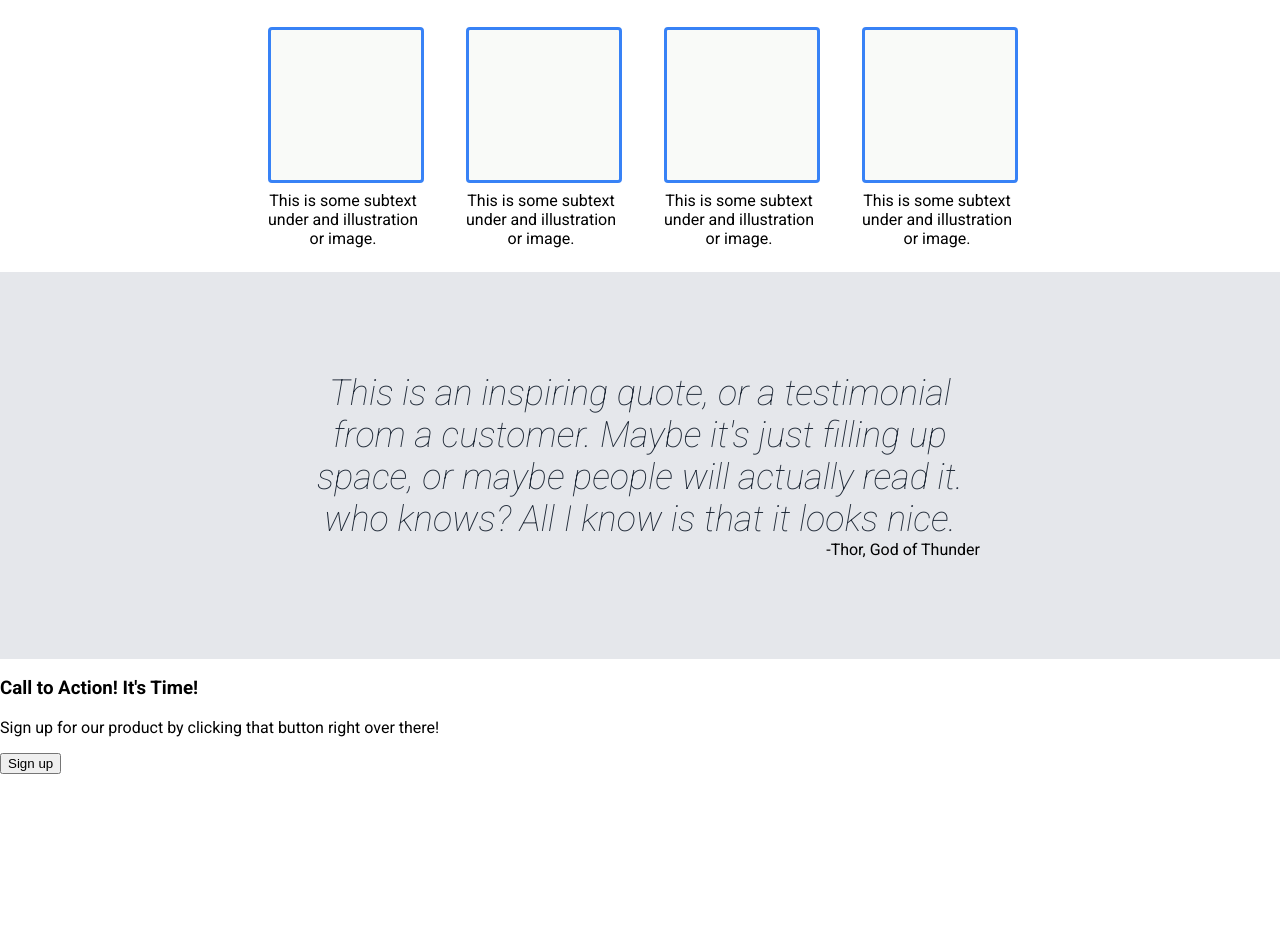
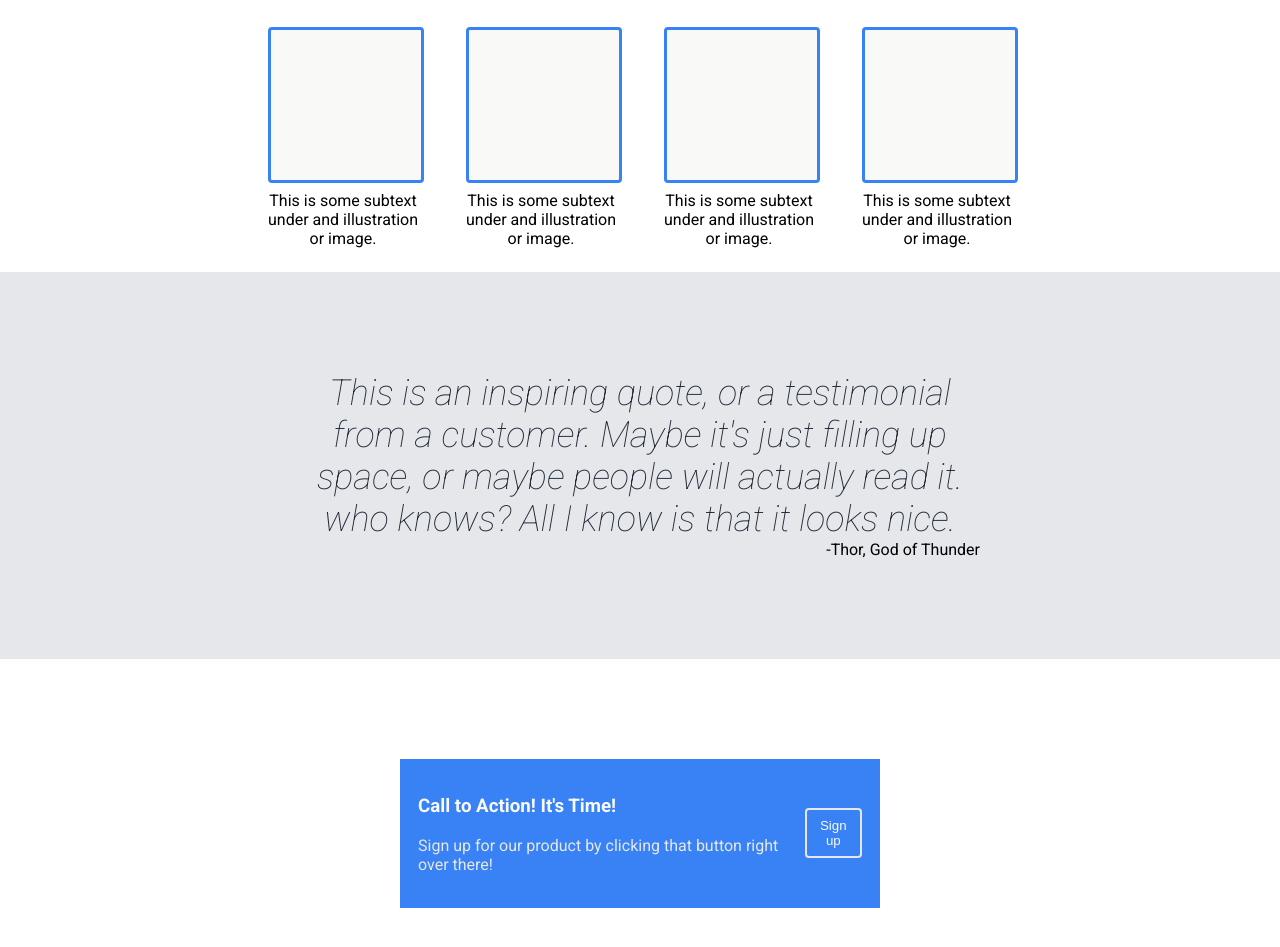
Before and after one commit to louhitar/project-landing-page, a plain HTML site: page index.html in a window 1280 px wide. Shown: the part 499-1446 px from the top of the page. Before the commit the page ends 1273 px from the top, so only its background shows below. Drawn offline with Linux system fonts and the light colour scheme.

Commit message:
Apply styling to call to action section

```diff
--- a/style.css
+++ b/style.css
@@ -41,12 +41,12 @@ ul {
     max-width: 400px;
 }
 
-.hero button {
+button {
     background-color: #3882f6;
     color: #f9faf8;
     border: none;
     border-radius: 4px;
-    padding: 6px;
+    padding: 8px;
 }
 
 .random {
@@ -86,6 +86,33 @@ ul {
     background-color: #e5e7eb;
 }
 
+.call-to-action {
+    background-color: #3882f6;
+    display: flex;
+    justify-content: space-around;
+    margin: 100px 400px;
+    padding: 18px;
+}
+
+.call-to-action h3 {
+    color: #f9faf8;
+}
+
+.call-to-action p {
+    color: #e5e7eb;
+}
+
+.cta-button {
+    display: flex;
+    justify-content: center;
+    align-items: center;
+    min-width: 18px;
+}
+
+.cta-button button {
+    border: 2px solid #e5e7eb;
+}
+
 #hero-subtext {
     font-size: 18px;
     color: #e5e7eb;
```
